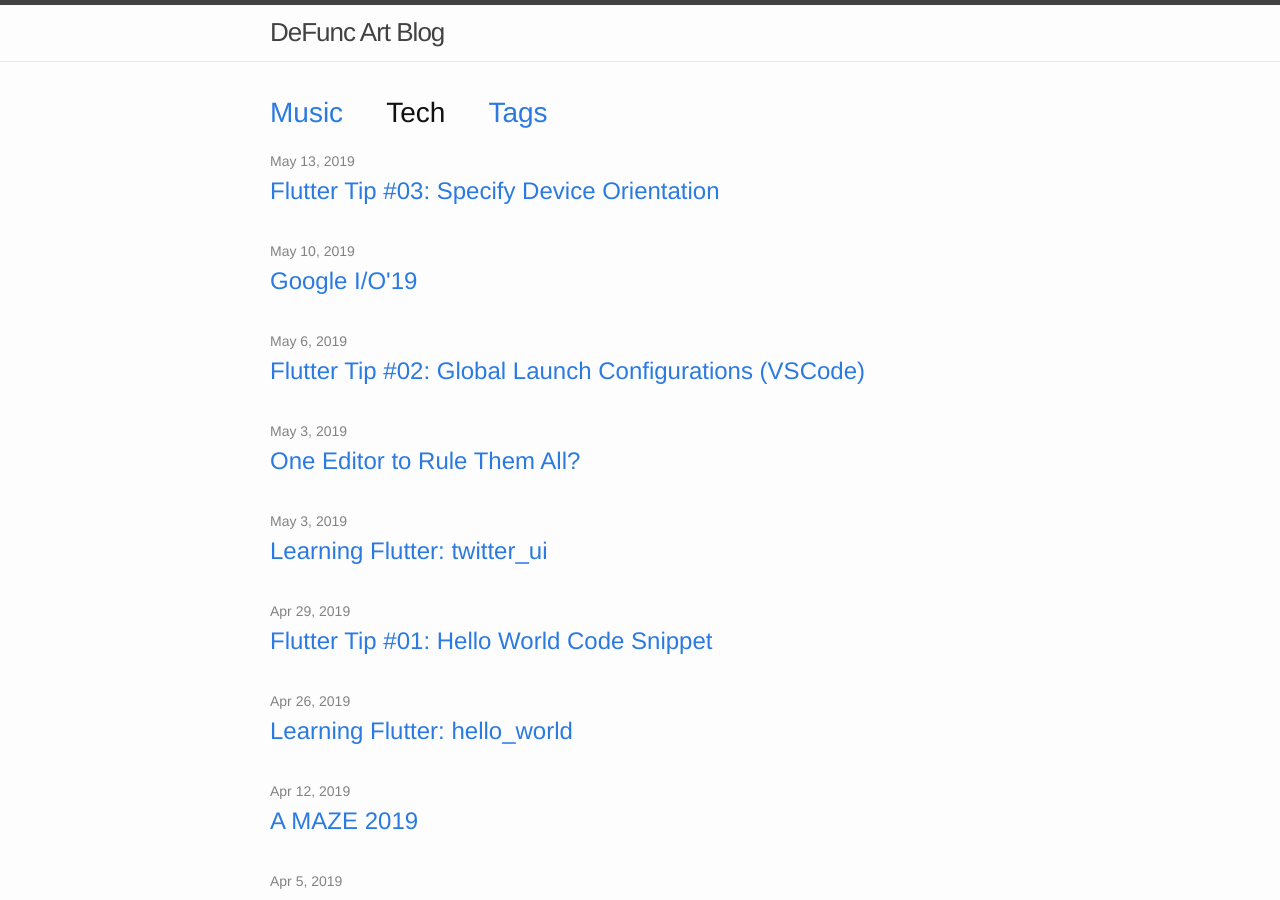
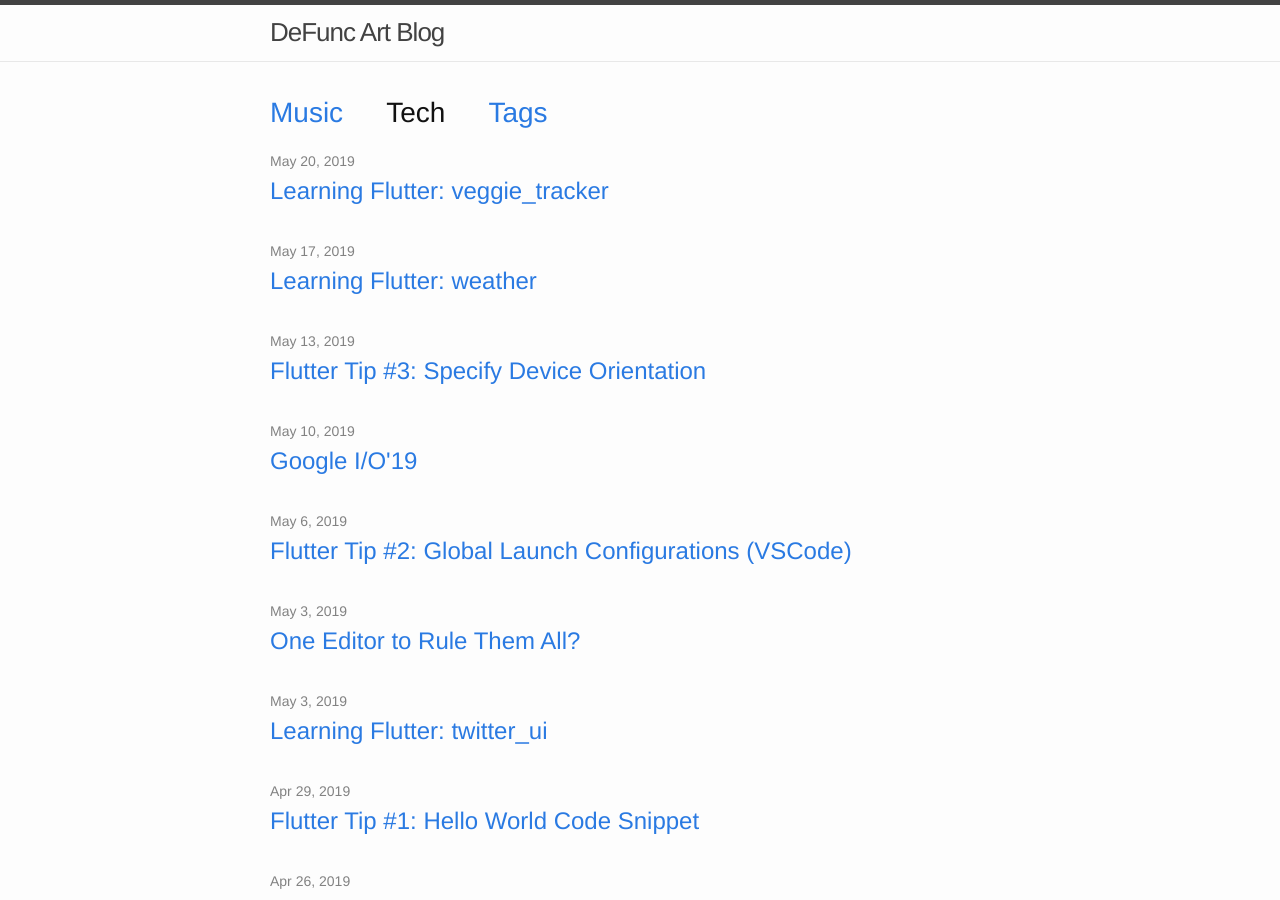
Before and after one commit to defuncart/blog, a Jekyll site: the page built from index.md, in a window 1280 px wide and 900 px high. Built offline with Jekyll 4.4.1, drawn with Linux system fonts in a browser that asks for light colours.

Commit message:
Added Learning Flutter posts.

```diff
--- a/_posts/tech/2019/2019-04-29-flutter-tips-tricks-01-hello-world-code-snippet.md
+++ b/_posts/tech/2019/2019-04-29-flutter-tips-tricks-01-hello-world-code-snippet.md
@@ -1,11 +1,12 @@
 ---
 layout: postRedirect
-title: 'Flutter Tip #01: Hello World Code Snippet'
+title: 'Flutter Tip #1: Hello World Code Snippet'
 date: 2019-04-29 10:00:00 +02:00
 redirect_to: https://github.com/defuncart/flutter-tips-tricks/tree/master/01-HelloWordCodeSnippet(VSCode)
 category: tech
 tags:
 - Flutter
+- FlutterTipsTricks
 - Dart
 - VSCode
 ---
--- a/_posts/tech/2019/2019-05-06-flutter-tips-tricks-02-global-launch-configurations.md
+++ b/_posts/tech/2019/2019-05-06-flutter-tips-tricks-02-global-launch-configurations.md
@@ -1,10 +1,11 @@
 ---
 layout: postRedirect
-title: 'Flutter Tip #02: Global Launch Configurations (VSCode)'
+title: 'Flutter Tip #2: Global Launch Configurations (VSCode)'
 date: 2019-05-06 10:00:00 +02:00
 redirect_to: https://github.com/defuncart/flutter-tips-tricks/tree/master/02-GlobalLaunchConfigurations(VSCode)
 category: tech
 tags:
 - Flutter
+- FlutterTipsTricks
 - VSCode
 ---
--- a/_posts/tech/2019/2019-05-13-flutter-tips-tricks-03-specify-device-orientation.md
+++ b/_posts/tech/2019/2019-05-13-flutter-tips-tricks-03-specify-device-orientation.md
@@ -1,9 +1,10 @@
 ---
 layout: postRedirect
-title: 'Flutter Tip #03: Specify Device Orientation'
+title: 'Flutter Tip #3: Specify Device Orientation'
 date: 2019-05-13 10:00:00 +02:00
 redirect_to: https://github.com/defuncart/flutter-tips-tricks/tree/master/03-SpecifyDeviceOrientation
 category: tech
 tags:
 - Flutter
+- FlutterTipsTricks
 ---
--- /dev/null
+++ b/_posts/tech/2019/2019-05-17-learning-flutter-weather.md
@@ -0,0 +1,10 @@
+---
+layout: postRedirect
+title: 'Learning Flutter: weather'
+date: 2019-05-17 18:00:00 +02:00
+redirect_to: https://github.com/defuncart/learning-flutter/tree/master/weather
+category: tech
+tags:
+- Flutter
+- LearningFlutter
+---
--- /dev/null
+++ b/_posts/tech/2019/2019-05-20-learning-flutter-veggie-tracker.md
@@ -0,0 +1,10 @@
+---
+layout: postRedirect
+title: 'Learning Flutter: veggie_tracker'
+date: 2019-05-20 18:00:00 +02:00
+redirect_to: https://github.com/defuncart/learning-flutter/tree/master/veggie_tracker
+category: tech
+tags:
+- Flutter
+- LearningFlutter
+---
```
Also changed, not shown: tags/FlutterTipsTricks.md (added, +5 -0 lines), 1 other file.
